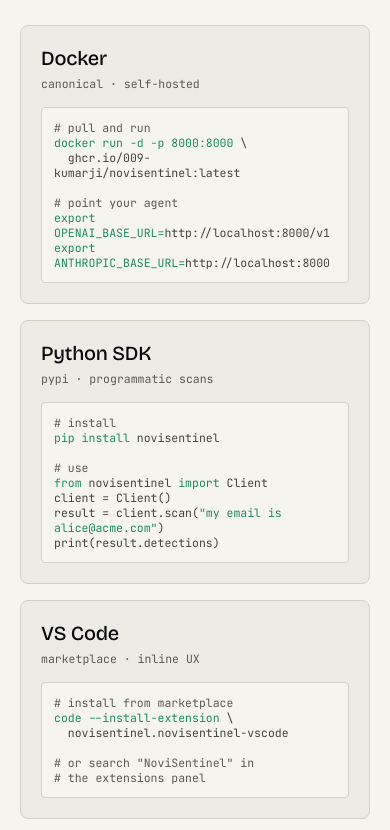
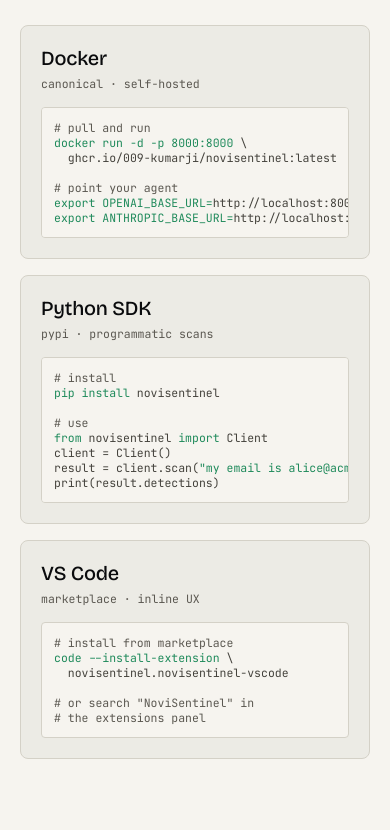
Before and after one commit to 009-KumarJi/novisentinel-website, a plain HTML site: page index.html in a window 390 px wide. Shown: the part 5494-6324 px from the top of the page. Drawn offline with nearby package versions, Linux system fonts and the light colour scheme.

Commit message:
style: remove wrapping and word break properties from installation card pre elements

```diff
--- a/styles.css
+++ b/styles.css
@@ -493,10 +493,6 @@
   .install .card { padding: 20px; }
   .install .card pre {
     font-size: 11.5px; padding: 12px;
-    white-space: pre-wrap;
-    overflow-wrap: anywhere;
-    word-break: break-word;
-    overflow-x: visible;
   }
 
   .cta { padding: 28px 20px; }
```
